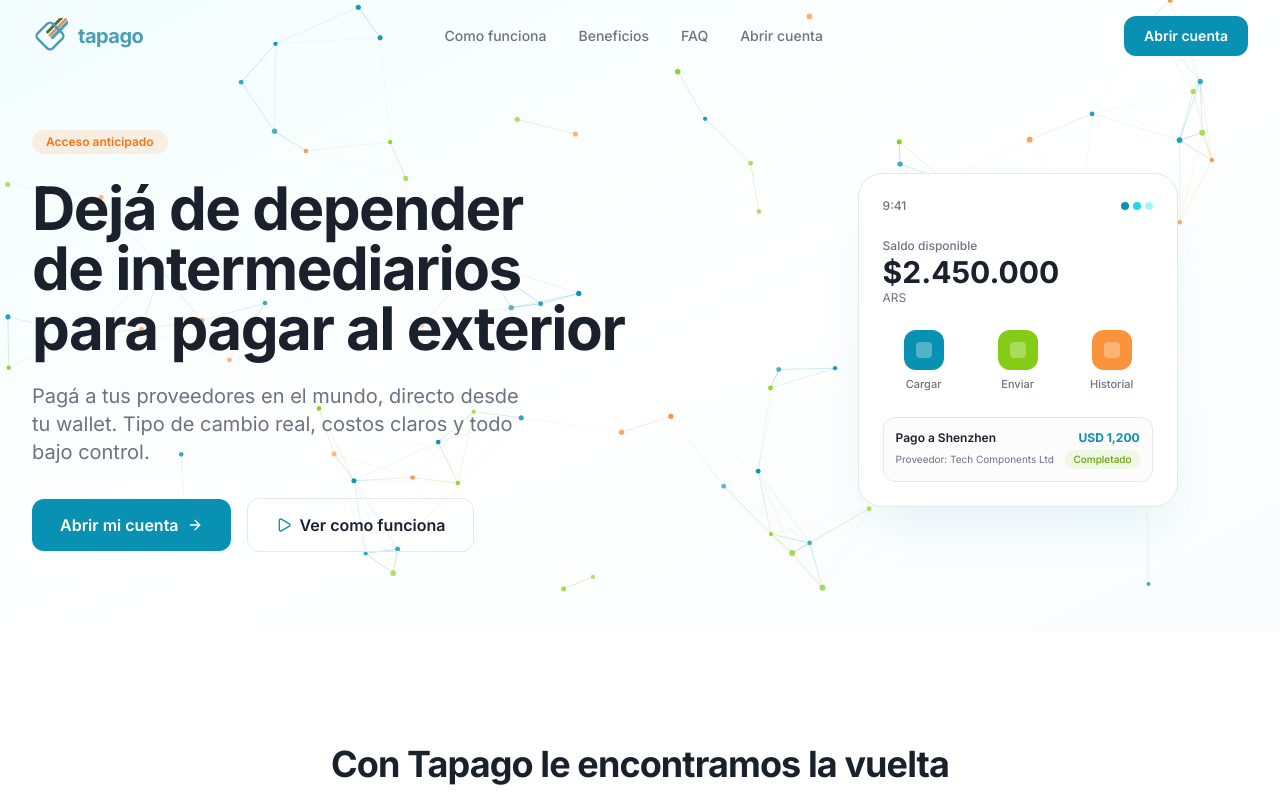
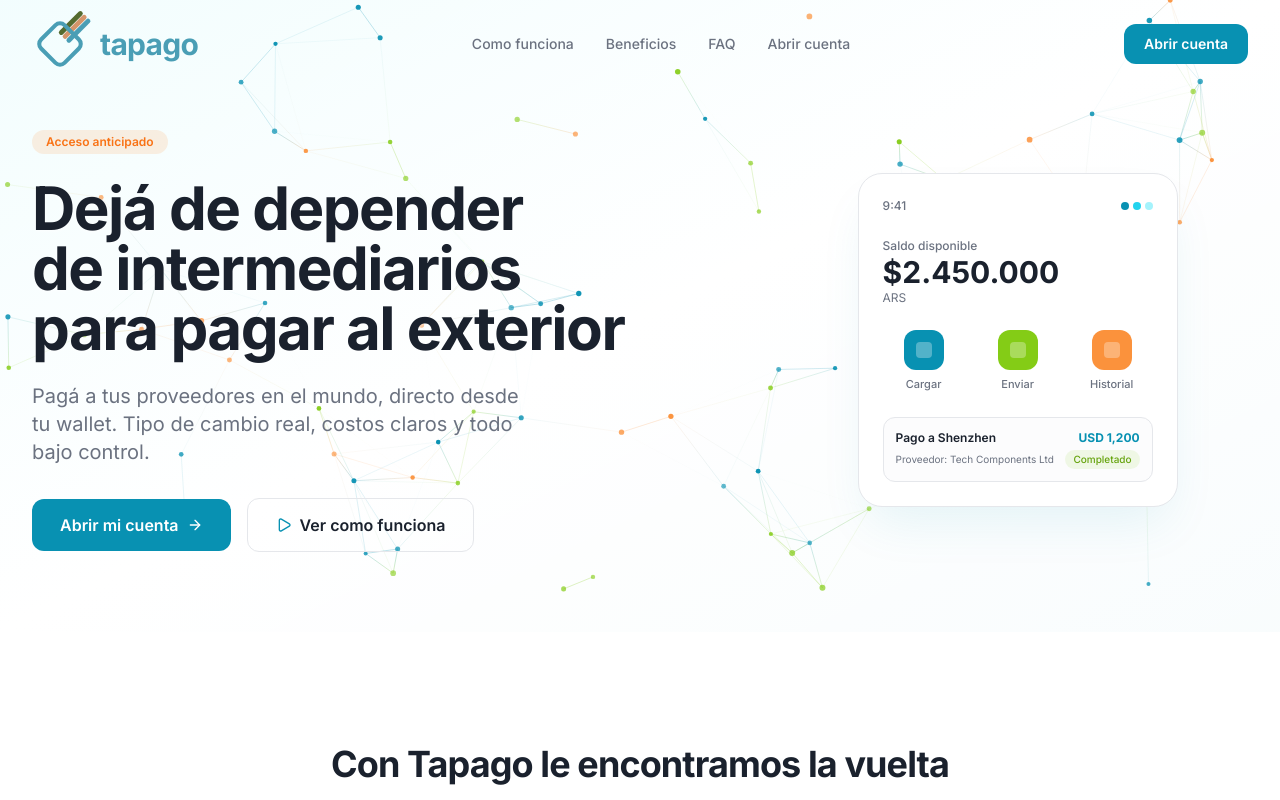
Before and after one commit to tomeitorrr/tapago-website, a Next.js app: page / in a window 1280 px wide. Shown: the top 800 px of the page. Built offline with nearby package versions, Linux system fonts and the light colour scheme.

Commit message:
Fix logo: franjas en cuadrante sup-der correcto, tamaño aumentado
Co-Authored-By: Claude Sonnet 4.6 <noreply@anthropic.com>

```diff
--- a/components/tapago/header.tsx
+++ b/components/tapago/header.tsx
@@ -36,7 +36,7 @@ export function Header() {
       <div className="mx-auto flex max-w-[1280px] items-center justify-between px-6 py-4 lg:px-8">
         {/* Logo */}
         <a href="/">
-          <TapagoLogo variant={scrolled ? "dark" : "dark"} size="md" />
+          <TapagoLogo variant="dark" size="lg" />
         </a>
 
         {/* Desktop Navigation */}
--- a/components/tapago/logo.tsx
+++ b/components/tapago/logo.tsx
@@ -2,43 +2,57 @@ import { cn } from "@/lib/utils"
 
 interface LogoProps {
   className?: string
-  /** "dark" = colores originales (para fondo claro). "light" = todo blanco (para fondo oscuro) */
   variant?: "dark" | "light"
   size?: "sm" | "md" | "lg"
 }
 
 const sizes = {
-  sm: { icon: 28, text: "text-lg"  },
-  md: { icon: 36, text: "text-xl"  },
-  lg: { icon: 48, text: "text-3xl" },
+  sm: { icon: 34,  text: "text-xl"  },
+  md: { icon: 44,  text: "text-2xl" },
+  lg: { icon: 56,  text: "text-3xl" },
 }
 
 export function TapagoLogo({ className, variant = "dark", size = "md" }: LogoProps) {
   const { icon, text } = sizes[size]
   const isLight = variant === "light"
 
-  // Colores del logo original
-  const teal      = isLight ? "white"               : "#4a9eb5"
-  const darkGreen = isLight ? "rgba(255,255,255,0.7)": "#556b2f"
-  const peach     = isLight ? "rgba(255,255,255,0.85)": "#d4956a"
-  const wordmark  = isLight ? "white"               : "#4a9eb5"
+  const teal      = isLight ? "white"                : "#4a9eb5"
+  const darkGreen = isLight ? "rgba(255,255,255,0.65)": "#556b2f"
+  const peach     = isLight ? "rgba(255,255,255,0.82)": "#d4956a"
+  const wordmark  = isLight ? "white"                : "#4a9eb5"
+
+  /*
+    ViewBox 44×44. Diamante: rect 26×26 rx=5, rotado 45° en torno al centro (22,22).
+    Vértices del diamante: top(22,4) right(40,22) bottom(22,40) left(4,22).
+
+    Borde superior-derecho (SD): top(22,4)→right(40,22), ecuación x-y=18.
+    Las franjas son paralelas a la dirección (1,-1)/√2 (upper-right en pantalla).
+    Para cada franja, x+y = C (constante).
+
+    Intersección de franja C con borde SD (x-y=18):
+      x = (C+18)/2, y = (C-18)/2
+
+    Elegimos C para que la intersección esté en el borde SD (24 < C < 62):
+      Franja verde  C=36 → sale por (27, 9)
+      Franja durazno C=42 → sale por (30, 12)
+      Franja teal    C=48 → sale por (33, 15)
+
+    Cada franja arranca 5px DENTRO del diamante (dirección interior = (-1,+1)/√2)
+    y termina ~15px FUERA del diamante (dirección exterior = (+1,-1)/√2).
+
+    Interior start = exit + (-4.24, +4.24):
+      verde:   (27-4.24, 9+4.24) ≈ (23, 13)  → x+y=36 ✓, x-y=10<18 → dentro ✓
+      durazno: (30-4.24,12+4.24) ≈ (26, 16)  → x+y=42 ✓, x-y=10<18 → dentro ✓
+      teal:    (33-4.24,15+4.24) ≈ (29, 19)  → x+y=48 ✓, x-y=10<18 → dentro ✓
+
+    Exterior end = exit + (+11, -11):
+      verde:   (27+11, 9-11)  = (38, -2)  → clippeado a borde del viewBox
+      durazno: (30+11,12-11)  = (41,  1)
+      teal:    (33+11,15-11)  = (44,  4)
+  */
 
   return (
-    <div className={cn("flex items-center gap-2.5 select-none", className)}>
-      {/*
-        ViewBox 44×44.
-        Diamante (cuadrado rotado 45°): rect 26×26 rx=5, centrado en (22,22).
-        Diagonal = 26√2 ≈ 36.8 → vértices en top(22,3.6) right(40.4,22) bottom(22,40.4) left(3.6,22).
-        Borde superior-derecho: de (22,4) a (40,22) → ecuación x-y=18.
-
-        3 franjas paralelas en dirección (1,-1)/√2 (upper-right en coords de pantalla).
-        Cada franja tiene x+y = constante C.
-        Intersección con borde sup-der (x-y=18): x=(C+18)/2, y=(C-18)/2.
-
-        Franja verde (C=36): sale por (27,9),  va de (19,17) hasta (36,0)
-        Franja durazno (C=42): sale por (30,12), va de (22,21) hasta (41,1)
-        Franja teal   (C=48): sale por (33,15), va de (25,24) hasta (44,4)
-      */}
+    <div className={cn("flex items-center gap-3 select-none", className)}>
       <svg
         width={icon}
         height={icon}
@@ -46,23 +60,23 @@ export function TapagoLogo({ className, variant = "dark", size = "md" }: LogoPro
         fill="none"
         xmlns="http://www.w3.org/2000/svg"
         aria-hidden="true"
+        style={{ overflow: "visible" }}
       >
-        {/* Franjas de tarjetas (dibujadas detrás del diamante) */}
-        <line x1="19" y1="17" x2="36" y2="0"  stroke={darkGreen} strokeWidth="3.5" strokeLinecap="round"/>
-        <line x1="22" y1="21" x2="41" y2="2"  stroke={peach}     strokeWidth="3.5" strokeLinecap="round"/>
-        <line x1="25" y1="24" x2="44" y2="5"  stroke={teal}      strokeWidth="3.5" strokeLinecap="round"/>
+        {/* Franjas — arranca en cuadrante sup-der del diamante, sale por borde sup-der */}
+        <line x1="23" y1="13" x2="38" y2="-2" stroke={darkGreen} strokeWidth="3.8" strokeLinecap="round"/>
+        <line x1="26" y1="16" x2="41" y2="1"  stroke={peach}     strokeWidth="3.8" strokeLinecap="round"/>
+        <line x1="29" y1="19" x2="44" y2="4"  stroke={teal}      strokeWidth="3.8" strokeLinecap="round"/>
 
-        {/* Diamante — outline sobre las franjas */}
+        {/* Diamante — outline encima de las franjas */}
         <rect
           x="9" y="9" width="26" height="26" rx="5"
           fill="none"
           stroke={teal}
-          strokeWidth="3"
+          strokeWidth="3.2"
           transform="rotate(45, 22, 22)"
         />
       </svg>
 
-      {/* Wordmark */}
       <span
         style={{ color: wordmark }}
         className={cn("font-bold tracking-tight leading-none lowercase", text)}
```
